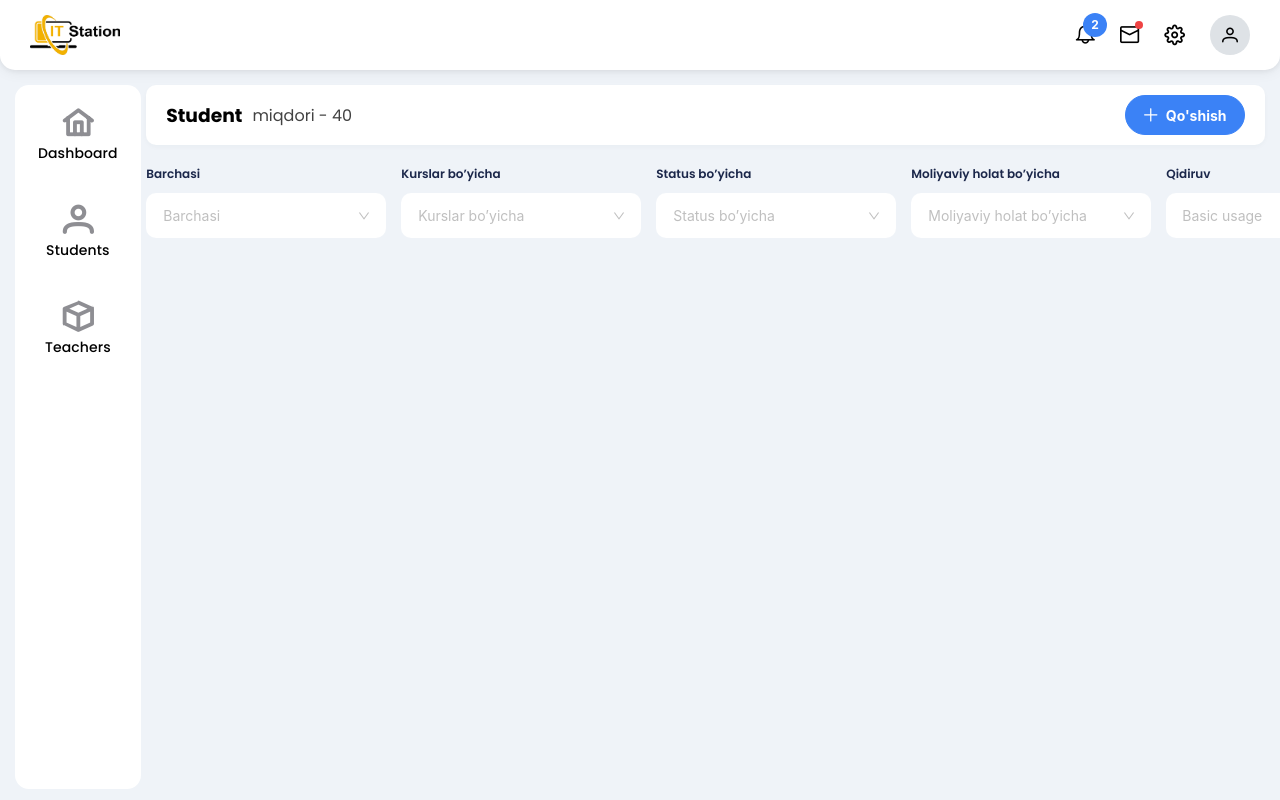
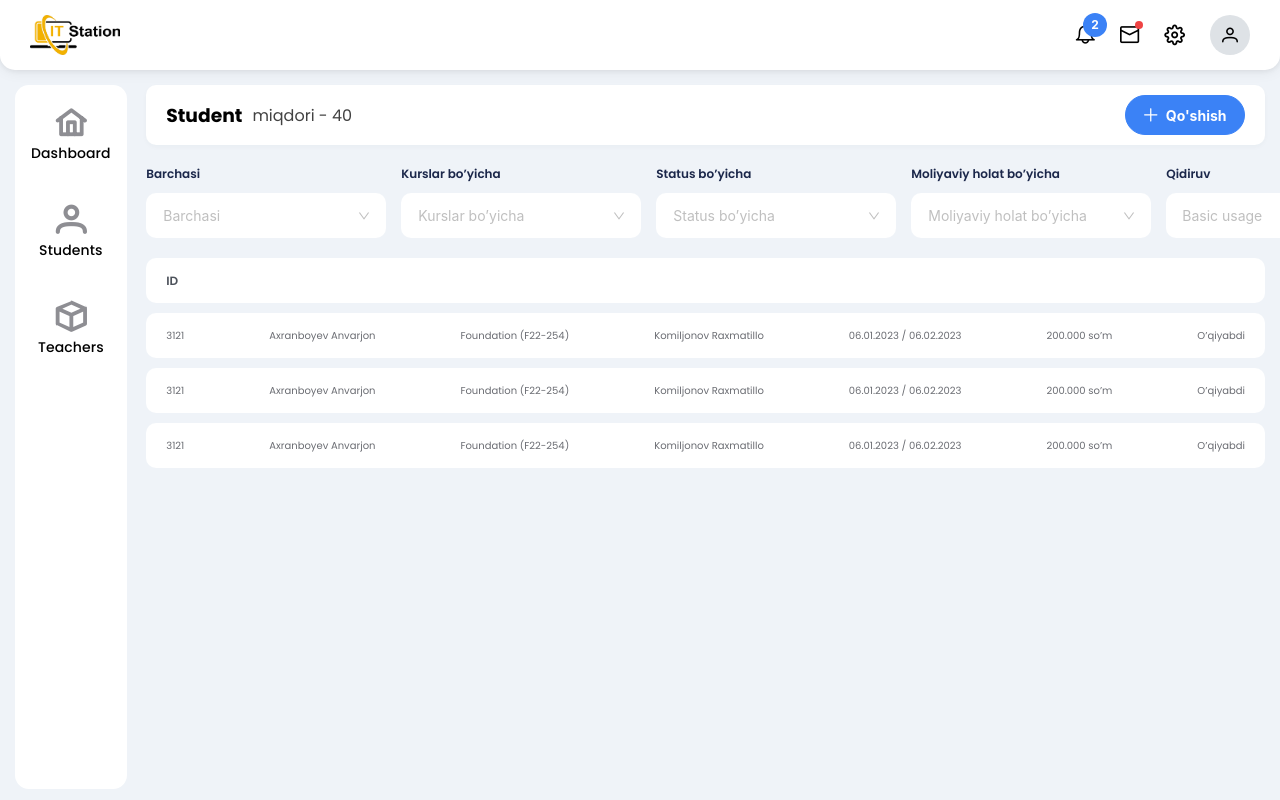
Before and after one commit to zednegr/edu-one, a React (Vite) app: page /students/list in a window 1280 px wide. Shown: the top 800 px of the page. Built offline with nearby package versions, Linux system fonts and the light colour scheme.

Commit message:
feat: new component

```diff
--- a/src/components/navbar-left/style.js
+++ b/src/components/navbar-left/style.js
@@ -10,7 +10,7 @@ export const NavLeftList = styled.ul`
    display: flex;
    flex-direction: column;
    align-content: center;
-   padding: 15px;
+   padding: 15px 8px;
    gap: 25px 0;
 
    a {
--- a/src/components/student/student.jsx
+++ b/src/components/student/student.jsx
@@ -1,7 +1,7 @@
 import { useState } from "react";
-import { SelectTitle, SelectWrap, SelectWrapper, StudentTop, StudentWrap } from "./style";
+import { SelectTitle, SelectWrap, SelectWrapper, StudentMain, StudentTableMain, StudentTableMainBox, StudentTableMainItem, StudentTableTop, StudentTableTopItem, StudentTop, StudentWrap } from "./style";
 
-import { Select, Space, Input } from 'antd';
+import { Select, Space, Input, Table, Tag } from 'antd';
 
 
 function Student() {
@@ -16,9 +16,80 @@ function Student() {
         console.log(`selected ${value}`);
     };
 
-    const { Search } = Input;
+    // ????????????
+    // const onSearch = (value) => console.log(value);
 
-    const onSearch = (value) => console.log(value);
+    const columns = [
+        {
+            title: 'Name',
+            dataIndex: 'name',
+            key: 'name',
+            render: (text) => <a>{text}</a>,
+        },
+        {
+            title: 'Age',
+            dataIndex: 'age',
+            key: 'age',
+        },
+        {
+            title: 'Address',
+            dataIndex: 'address',
+            key: 'address',
+        },
+        {
+            title: 'Tags',
+            key: 'tags',
+            dataIndex: 'tags',
+            render: (_, { tags }) => (
+                <>
+                    {tags.map((tag) => {
+                        let color = tag.length > 5 ? 'geekblue' : 'green';
+                        if (tag === 'loser') {
+                            color = 'volcano';
+                        }
+                        return (
+                            <Tag color={color} key={tag}>
+                                {tag.toUpperCase()}
+                            </Tag>
+                        );
+                    })}
+                </>
+            ),
+        },
+        {
+            title: 'Action',
+            key: 'action',
+            render: (_, record) => (
+                <Space size="middle">
+                    <a>Invite {record.name}</a>
+                    <a>Delete</a>
+                </Space>
+            ),
+        },
+    ];
+    const data = [
+        {
+            key: '1',
+            name: 'John Brown',
+            age: 32,
+            address: 'New York No. 1 Lake Park',
+            tags: ['nice', 'developer'],
+        },
+        {
+            key: '2',
+            name: 'Jim Green',
+            age: 42,
+            address: 'London No. 1 Lake Park',
+            tags: ['loser'],
+        },
+        {
+            key: '3',
+            name: 'Joe Black',
+            age: 32,
+            address: 'Sydney No. 1 Lake Park',
+            tags: ['cool', 'teacher'],
+        },
+    ];
 
     return (
         <StudentWrap>
@@ -135,6 +206,40 @@ function Student() {
                 </SelectWrapper>
 
             </StudentTop>
+            <StudentMain>
+                <StudentTableTop>
+                    <StudentTableTopItem>ID</StudentTableTopItem>
+                </StudentTableTop>
+                <StudentTableMain>
+                    <StudentTableMainItem>
+                        <StudentTableMainBox>3121</StudentTableMainBox>
+                        <StudentTableMainBox>Axranboyev Anvarjon</StudentTableMainBox>
+                        <StudentTableMainBox>Foundation (F22-254)</StudentTableMainBox>
+                        <StudentTableMainBox>Komiljonov Raxmatillo</StudentTableMainBox>
+                        <StudentTableMainBox>06.01.2023 / 06.02.2023</StudentTableMainBox>
+                        <StudentTableMainBox>200.000 so’m</StudentTableMainBox>
+                        <StudentTableMainBox>O’qiyabdi</StudentTableMainBox>
+                    </StudentTableMainItem>
+                    <StudentTableMainItem>
+                        <StudentTableMainBox>3121</StudentTableMainBox>
+                        <StudentTableMainBox>Axranboyev Anvarjon</StudentTableMainBox>
+                        <StudentTableMainBox>Foundation (F22-254)</StudentTableMainBox>
+                        <StudentTableMainBox>Komiljonov Raxmatillo</StudentTableMainBox>
+                        <StudentTableMainBox>06.01.2023 / 06.02.2023</StudentTableMainBox>
+                        <StudentTableMainBox>200.000 so’m</StudentTableMainBox>
+                        <StudentTableMainBox>O’qiyabdi</StudentTableMainBox>
+                    </StudentTableMainItem>
+                    <StudentTableMainItem>
+                        <StudentTableMainBox>3121</StudentTableMainBox>
+                        <StudentTableMainBox>Axranboyev Anvarjon</StudentTableMainBox>
+                        <StudentTableMainBox>Foundation (F22-254)</StudentTableMainBox>
+                        <StudentTableMainBox>Komiljonov Raxmatillo</StudentTableMainBox>
+                        <StudentTableMainBox>06.01.2023 / 06.02.2023</StudentTableMainBox>
+                        <StudentTableMainBox>200.000 so’m</StudentTableMainBox>
+                        <StudentTableMainBox>O’qiyabdi</StudentTableMainBox>
+                    </StudentTableMainItem>
+                </StudentTableMain>
+            </StudentMain>
         </StudentWrap>
     )
 }
--- a/src/components/student/style.js
+++ b/src/components/student/style.js
@@ -7,6 +7,7 @@ export const StudentWrap = styled.section`
 export const StudentTop = styled.div`
     display: flex;
     gap: 0 15px;
+    margin-bottom: 20px;
 `
 
 export const SelectWrapper = styled.div`
@@ -31,3 +32,52 @@ export const SelectWrap = styled.div`
     border-radius: 10px;
     background: #FFF;
 `
+
+export const StudentMain = styled.div`
+
+`
+
+export const  StudentTableTop = styled.div`
+    display: flex;
+    align-items: center;
+    padding: 0 20px;
+    margin-bottom: 10px;
+    width: 100%;
+    height: 45px;
+    border-radius: 10px;
+    background-color: #fff;
+`
+
+export const StudentTableTopItem = styled.div`
+    color: #4D525B;
+    font-size: 12px;
+    font-style: normal;
+    font-weight: 600;
+    line-height: normal;
+`
+
+export const StudentTableMain = styled.div`
+    display: flex;
+    flex-direction: column;
+    gap: 10px 0;
+`
+
+export const StudentTableMainItem = styled.div`
+    display: flex;
+    align-items: center;
+    gap: 50px;
+    padding: 0 20px;
+    width: 100%;
+    height: 45px;
+    border-radius: 10px;
+    background: #FFF;
+    justify-content: space-between;
+`
+
+export const StudentTableMainBox = styled.div`
+    color: #6A6C72;
+    font-size: 10px;
+    font-style: normal;
+    font-weight: 400;
+    line-height: normal;
+`
```
